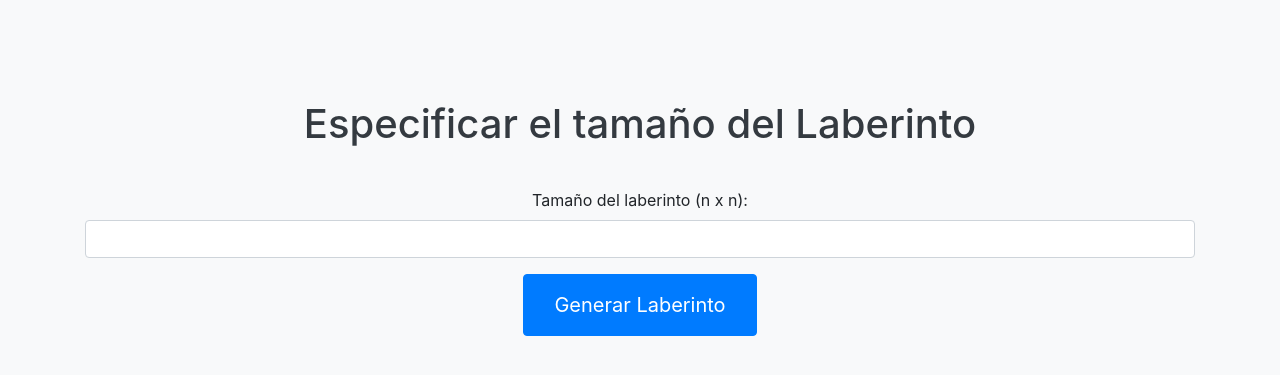
After one commit to diegop19/Proyecto1Analisis_RAUL_DIEGO, a Flask app: page /crear_laberinto in a window 1280 px wide. The commit adds this page. Shown: the top 375 px of the page. Run offline with Flask 3, Linux system fonts and the light colour scheme; some libraries are stand-ins or nearby versions.

Commit message:
Interfaz de Creación del laberinto

```diff
--- a/app.py
+++ b/app.py
@@ -1,13 +1,18 @@
 "Proyecto 01 Laberinto // Curso de Análisis de Algoritmos // Diego y Raúl"
 "Página principal"
 
-from flask import Flask, render_template
+from flask import Flask, render_template, request, redirect, url_for
 
 app = Flask(__name__)
 
+# Ruta para el menú principal
 @app.route('/')
 def index():
     return render_template('menu_inicio.html')
 
+@app.route('/crear_laberinto')
+def crear_laberinto():
+    return render_template('crear_laberinto.html')
+
 if __name__ == '__main__':
     app.run(debug=False)
--- /dev/null
+++ b/templates/crear_laberinto.html
@@ -0,0 +1,37 @@
+<!DOCTYPE html>
+<html lang="es">
+<head>
+    <meta charset="UTF-8">
+    <meta name="viewport" content="width=device-width, initial-scale=1.0">
+    <title>Crear Laberinto</title>
+    <link rel="stylesheet" href="https://stackpath.bootstrapcdn.com/bootstrap/4.5.2/css/bootstrap.min.css">
+    <style>
+        body {
+            background-color: #f8f9fa;
+        }
+        .container {
+            margin-top: 100px;
+        }
+        .btn {
+            font-size: 1.25rem;
+            padding: 15px 30px;
+        }
+        h1 {
+            color: #343a40;
+            margin-bottom: 40px;
+        }
+    </style>
+</head>
+<body>
+    <div class="container text-center">
+        <h1>Especificar el tamaño del Laberinto</h1>
+        <form method="POST" action="/crear_laberinto">
+            <div class="form-group">
+                <label for="size">Tamaño del laberinto (n x n):</label>
+                <input type="number" class="form-control" id="size" name="size" min="5" max="100" required>
+            </div>
+            <button type="submit" class="btn btn-primary">Generar Laberinto</button>
+        </form>
+    </div>
+</body>
+</html>
--- a/templates/menu_inicio.html
+++ b/templates/menu_inicio.html
@@ -30,7 +30,7 @@
         <div class="btn-group-vertical">
             <a class="btn btn-primary" href="/crear_laberinto">Crear Laberinto</a>
             <a class="btn btn-secondary" href="/generar_solucion">Generar Solución</a>
-            <a class="btn btn-success" href="/guardar_cargar">Guardar y Cargar Laberintos</a>
+            <a class="btn btn-success" href="/guardar_cargar">Cargar Laberintos</a>
         </div>
     </div>
 </body>
```
